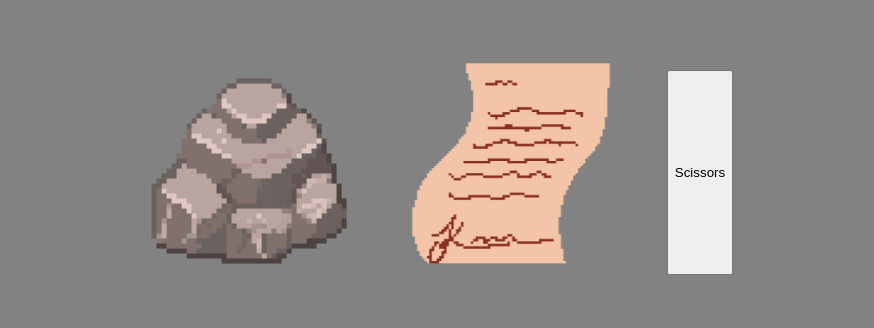
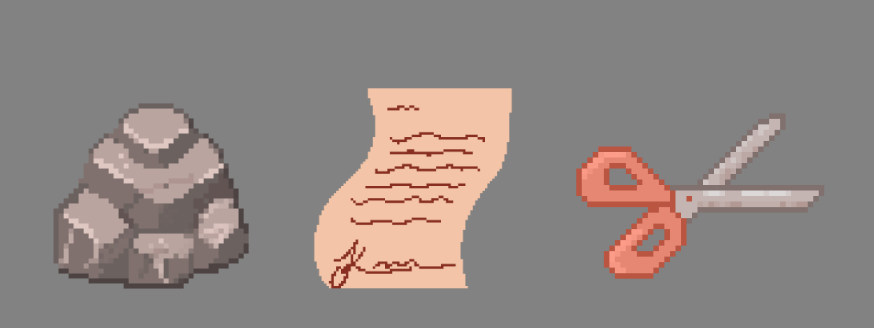
Before and after one commit to VasKD/RockPaperScissors, a plain HTML site: page index.html in a window 1280 px wide. Shown: the part 178-506 px from the top of the page, without its empty margins (202-1076 px from the left). Drawn offline with Linux system fonts and the light colour scheme; a web font is replaced by a local one.

Commit message:
Scissor animation added

```diff
--- a/index.html
+++ b/index.html
@@ -18,7 +18,7 @@
     <div id="buttons">
         <button class="rock btn" id="0"><img src="./Images/Rock.png" alt=""></button>
         <button class="paper btn" id="1"><img src="./Images/Paper.png" alt="paper"></button>
-        <button class="scissors btn" id="2">Scissors</button>
+        <button class="scissors btn" id="2"><img id="scissors" src="./Images/Opened_Scissors.png" alt="scissors"></button>
     </div>
 
     <div id="score"></div>
--- a/index.js
+++ b/index.js
@@ -49,6 +49,29 @@ function roundEval(compChoice, userChoice){
 }
 
 function playGame() {
+    const scissors = document.getElementById("scissors");
+    let isOpen = true;
+    let cycleCount = 0;
+
+    function animateScissors() {
+        isOpen = !isOpen;
+        scissors.src = isOpen ? "./Images/Opened_Scissors.png" : "Images/Closed_Scissors.png";
+        cycleCount++;
+
+        if (cycleCount != 4) {
+            setTimeout(animateScissors, 150);
+        } else {
+            setTimeout(() => {
+                cycleCount = 0;
+                animateScissors();
+            }, 1500);
+
+        }
+    }
+
+    animateScissors();
+
+
     const buttons = document.querySelectorAll(".btn");
 
     buttons.forEach((button) => {
--- a/style.css
+++ b/style.css
@@ -25,6 +25,7 @@ body {
     100% { transform: translateX(0); } /* Pause here */
 }
 
+
 h1 {
     text-align: center;
     font-family: "Jersey 10";
@@ -48,7 +49,7 @@ h2 {
     gap: 50px;
 }
 
-.rock, .paper{
+.rock, .paper, .scissors{
     border: none;
     background-color: transparent;
 }
@@ -66,3 +67,8 @@ h2 {
     transition: transform 0.2s ease-in-out;
     animation: float 3s infinite ease-in-out;
 }
+
+.scissors img {
+    width: 250px;
+    height: 250px;
+}
```
Also changed, not shown: Images/Closed_Scissors.png (added), Images/Opened_Scissors.png (added).
